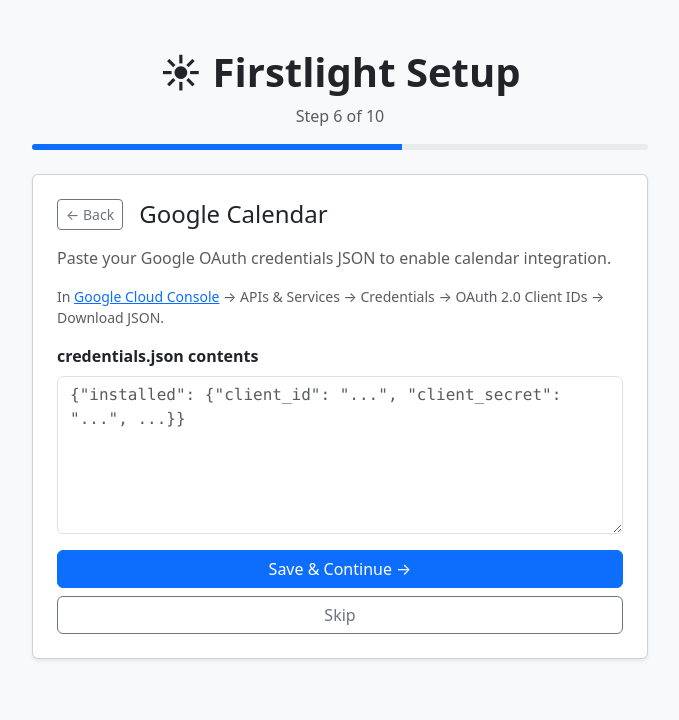
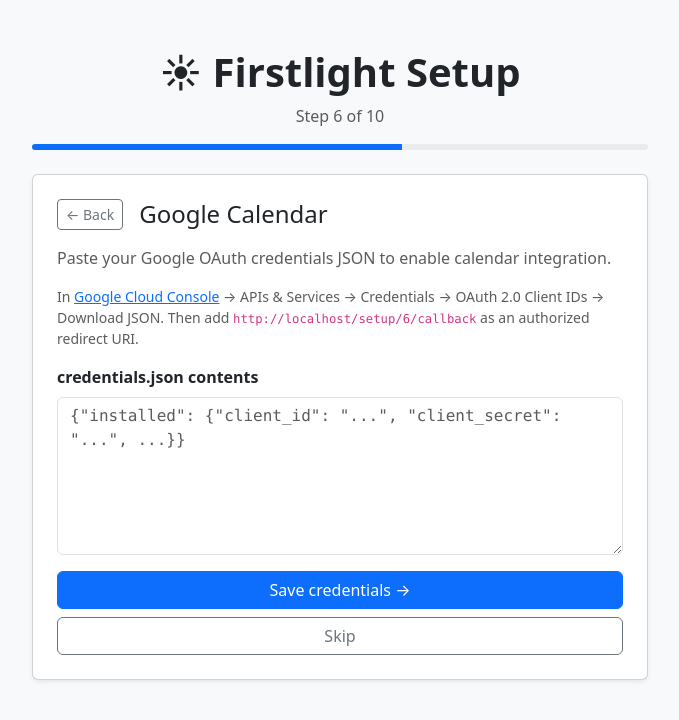
Before and after one commit to cruftbox/firstlight, a Flask app: page /setup/6 in a window 1280 px wide. Shown: the top 720 px of the page, without its empty margins (300-979 px from the left). Run offline with Flask 3, Linux system fonts and the light colour scheme.

Commit message:
fix: news variety, sports local time, weather layout, HTML entities, emoji font, calendar OAuth
- news: round-robin across feeds so all sources are represented; html.unescape() titles
- sports: convert event times from UTC to user's local timezone; pass timezone from pipeline
- weather: reorder digest header to city → Currently X° → High/Low → condition
- Dockerfile: add fonts-noto-color-emoji so WeasyPrint renders sport emoji (⚽ ⚾ 🏈 🏀)
- calendar: validate credentials JSON on save; add full OAuth flow (authorize + callback routes);
  step 6 now shows redirect URI to register, authorize button, and connected status
- news setup: add Validate feeds button with live feedparser check per URL

Co-Authored-By: Claude Sonnet 4.6 <noreply@anthropic.com>

```diff
--- a/app/print/pipeline.py
+++ b/app/print/pipeline.py
@@ -31,7 +31,7 @@ def collect_data(config: dict) -> dict:
             logging.warning("Calendar provider failed: %s", e)
 
     try:
-        sports_data = sports.get_scores(config["sports"])
+        sports_data = sports.get_scores(config["sports"], config["firstlight"]["timezone"])
     except Exception as e:
         logging.warning("Sports provider failed: %s", e)
         sports_data = []
--- a/app/routes/setup.py
+++ b/app/routes/setup.py
@@ -1,5 +1,7 @@
 from flask import Blueprint, render_template, request, redirect, url_for, session, jsonify
 from datetime import date
+import json
+import os
 import pytz
 from app.config import load as load_config, save as save_config
 
@@ -97,20 +99,102 @@ def step5():
 
 @setup_bp.route("/6", methods=["GET", "POST"])
 def step6():
+    from pathlib import Path
     cfg = load_config()
+    creds_path = Path("/app/config/google_credentials.json")
+    token_path = Path("/app/config/google_token.json")
+
+    error = request.args.get("error")
+    authorized = request.args.get("authorized") == "1"
+
     if request.method == "POST":
         if request.form.get("action") == "skip":
             return redirect(url_for("setup.step7"))
+
         creds_json = request.form.get("credentials_json", "").strip()
         if creds_json:
-            from pathlib import Path
-            creds_path = Path("/app/config/google_credentials.json")
+            try:
+                json.loads(creds_json)
+            except json.JSONDecodeError as exc:
+                return render_template(
+                    "setup/step6_calendar.html", config=cfg,
+                    creds_exist=creds_path.exists(), token_exist=token_path.exists(),
+                    error=f"Invalid JSON: {exc}",
+                )
             creds_path.parent.mkdir(parents=True, exist_ok=True)
             creds_path.write_text(creds_json, encoding="utf-8")
-            cfg["calendar"]["enabled"] = True
-            save_config(cfg)
-        return redirect(url_for("setup.step7"))
-    return render_template("setup/step6_calendar.html", config=cfg)
+            # Reset any existing token when credentials change
+            if token_path.exists():
+                token_path.unlink()
+        return redirect(url_for("setup.step6"))
+
+    return render_template(
+        "setup/step6_calendar.html", config=cfg,
+        creds_exist=creds_path.exists(), token_exist=token_path.exists(),
+        error=error, authorized=authorized,
+    )
+
+
+@setup_bp.route("/6/authorize")
+def calendar_authorize():
+    from pathlib import Path
+    from google_auth_oauthlib.flow import Flow
+
+    creds_path = Path("/app/config/google_credentials.json")
+    if not creds_path.exists():
+        return redirect(url_for("setup.step6") + "?error=Credentials+not+saved+yet")
+
+    os.environ["OAUTHLIB_INSECURE_TRANSPORT"] = "1"
+    callback_url = url_for("setup.calendar_callback", _external=True)
+    flow = Flow.from_client_secrets_file(
+        str(creds_path),
+        scopes=["https://www.googleapis.com/auth/calendar.readonly"],
+        redirect_uri=callback_url,
+    )
+    auth_url, state = flow.authorization_url(access_type="offline", prompt="consent")
+    session["oauth_state"] = state
+    session["oauth_redirect_uri"] = callback_url
+    return redirect(auth_url)
+
+
+@setup_bp.route("/6/callback")
+def calendar_callback():
+    from pathlib import Path
+    from google_auth_oauthlib.flow import Flow
+
+    creds_path = Path("/app/config/google_credentials.json")
+    token_path = Path("/app/config/google_token.json")
+
+    if not creds_path.exists():
+        return redirect(url_for("setup.step6") + "?error=Credentials+not+found")
+
+    os.environ["OAUTHLIB_INSECURE_TRANSPORT"] = "1"
+    redirect_uri = session.get("oauth_redirect_uri") or url_for("setup.calendar_callback", _external=True)
+    flow = Flow.from_client_secrets_file(
+        str(creds_path),
+        scopes=["https://www.googleapis.com/auth/calendar.readonly"],
+        redirect_uri=redirect_uri,
+        state=session.get("oauth_state"),
+    )
+
+    try:
+        flow.fetch_token(authorization_response=request.url)
+        creds = flow.credentials
+        token_path.write_text(creds.to_json(), encoding="utf-8")
+
+        from googleapiclient.discovery import build
+        service = build("calendar", "v3", credentials=creds)
+        cal_list = service.calendarList().list().execute()
+        cal_ids = [c["id"] for c in cal_list.get("items", [])]
+
+        cfg = load_config()
+        cfg["calendar"]["enabled"] = True
+        cfg["calendar"]["calendar_ids"] = cal_ids
+        save_config(cfg)
+    except Exception as exc:
+        return redirect(url_for("setup.step6") + f"?error={str(exc)[:120]}")
+
+    return redirect(url_for("setup.step6") + "?authorized=1")
 
 
 @setup_bp.route("/7", methods=["GET", "POST"])
@@ -141,6 +225,30 @@ def step8():
         save_config(cfg)
         return redirect(url_for("setup.step9"))
     return render_template("setup/step8_news.html", config=cfg)
+
+
+@setup_bp.route("/8/validate-feeds", methods=["POST"])
+def validate_feeds():
+    import feedparser
+    data = request.get_json(silent=True) or {}
+    urls = data.get("urls", [])
+    results = []
+    for url in urls:
+        url = url.strip()
+        if not url:
+            continue
+        try:
+            feed = feedparser.parse(url)
+            if getattr(feed, "bozo", False) and not getattr(feed, "entries", []):
+                exc = getattr(feed, "bozo_exception", None)
+                results.append({"url": url, "ok": False, "error": str(exc) if exc else "parse error"})
+            else:
+                feed_title = getattr(getattr(feed, "feed", None), "title", None) or url
+                count = len(getattr(feed, "entries", []))
+                results.append({"url": url, "ok": True, "title": feed_title, "count": count})
+        except Exception as exc:
+            results.append({"url": url, "ok": False, "error": str(exc)})
+    return jsonify({"results": results})
 
 
 @setup_bp.route("/9", methods=["GET", "POST"])
--- a/app/templates/digest.html
+++ b/app/templates/digest.html
@@ -20,8 +20,8 @@
   <section class="weather-section">
     {% if weather %}
     <div class="weather-main">
-      ☀ {{ weather.temp }}°&nbsp;&nbsp;
       {{ config.location.city }}&nbsp;&nbsp;&nbsp;
+      Currently {{ weather.temp }}°&nbsp;&nbsp;&nbsp;
       High {{ weather.high }}° / Low {{ weather.low }}°&nbsp;&nbsp;&nbsp;
       {{ weather.condition }}
     </div>
--- a/app/templates/setup/step6_calendar.html
+++ b/app/templates/setup/step6_calendar.html
@@ -3,8 +3,69 @@
 {% block progress_pct %}60{% endblock %}
 {% block step_title %}Google Calendar{% endblock %}
 {% block content %}
+
+{% if authorized %}
+<div class="alert alert-success">
+  Google Calendar authorized! Your calendars have been saved.
+</div>
+{% endif %}
+
+{% if error %}
+<div class="alert alert-danger small">{{ error }}</div>
+{% endif %}
+
+{% if token_exist %}
+<div class="alert alert-success py-2 small">
+  <strong>✓ Authorized.</strong> Calendar is connected and ready.
+</div>
+<div class="d-grid gap-2">
+  <a href="/setup/6/authorize" class="btn btn-outline-secondary btn-sm">Re-authorize Google Calendar</a>
+  <a href="/setup/7" class="btn btn-primary">Continue →</a>
+  <button type="button" class="btn btn-outline-secondary" onclick="document.getElementById('credForm').classList.toggle('d-none')">Replace credentials.json</button>
+</div>
+<div id="credForm" class="d-none mt-3">
+  <form method="POST">
+    <div class="mb-3">
+      <label class="form-label fw-semibold">New credentials.json contents</label>
+      <textarea name="credentials_json" class="form-control font-monospace" rows="6"
+                placeholder='{"installed": {"client_id": "...", "client_secret": "...", ...}}'></textarea>
+    </div>
+    <button type="submit" class="btn btn-warning w-100">Replace credentials &amp; re-authorize</button>
+  </form>
+</div>
+
+{% elif creds_exist %}
+<div class="alert alert-info py-2 small">
+  <strong>Credentials saved.</strong> Now authorize Firstlight to access your Google Calendar.
+</div>
+<p class="small text-muted">
+  Before clicking Authorize, make sure <code>{{ request.host_url }}setup/6/callback</code>
+  is listed as an authorized redirect URI in your
+  <a href="https://console.cloud.google.com/" target="_blank">Google Cloud Console</a>
+  OAuth client settings.
+</p>
+<div class="d-grid gap-2">
+  <a href="/setup/6/authorize" class="btn btn-primary">Authorize Google Calendar →</a>
+  <button type="submit" form="skipForm" name="action" value="skip" class="btn btn-outline-secondary">Skip</button>
+</div>
+<form id="skipForm" method="POST"></form>
+<hr class="my-3">
+<p class="text-muted small">Replace credentials.json:</p>
+<form method="POST">
+  <div class="mb-2">
+    <textarea name="credentials_json" class="form-control font-monospace" rows="4"
+              placeholder='{"installed": {...}}'></textarea>
+  </div>
+  <button type="submit" class="btn btn-outline-secondary btn-sm w-100">Save new credentials</button>
+</form>
+
+{% else %}
 <p class="text-muted">Paste your Google OAuth credentials JSON to enable calendar integration.</p>
-<p class="small text-muted">In <a href="https://console.cloud.google.com/" target="_blank">Google Cloud Console</a> → APIs &amp; Services → Credentials → OAuth 2.0 Client IDs → Download JSON.</p>
+<p class="small text-muted">
+  In <a href="https://console.cloud.google.com/" target="_blank">Google Cloud Console</a>
+  → APIs &amp; Services → Credentials → OAuth 2.0 Client IDs → Download JSON.
+  Then add <code>{{ request.host_url }}setup/6/callback</code> as an authorized redirect URI.
+</p>
 <form method="POST">
   <div class="mb-3">
     <label class="form-label fw-semibold">credentials.json contents</label>
@@ -12,8 +73,10 @@
               placeholder='{"installed": {"client_id": "...", "client_secret": "...", ...}}'></textarea>
   </div>
   <div class="d-grid gap-2">
-    <button type="submit" class="btn btn-primary">Save &amp; Continue →</button>
+    <button type="submit" class="btn btn-primary">Save credentials →</button>
     <button type="submit" name="action" value="skip" class="btn btn-outline-secondary">Skip</button>
   </div>
 </form>
+{% endif %}
+
 {% endblock %}
```
Also changed, not shown: app/providers/news.py (+29 -8 lines), app/providers/sports.py (+10 -4 lines), app/templates/setup/step8_news.html (+40 -1 lines), 1 other file.
